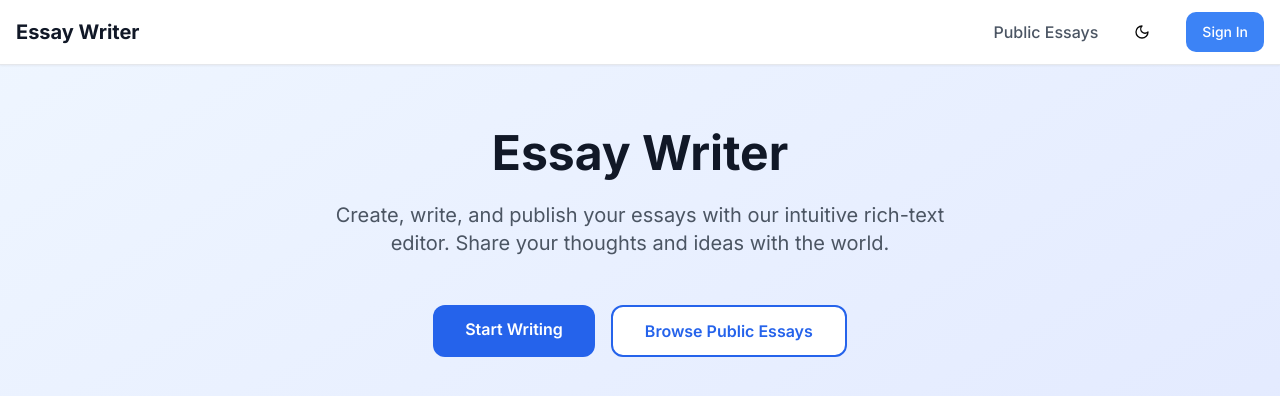
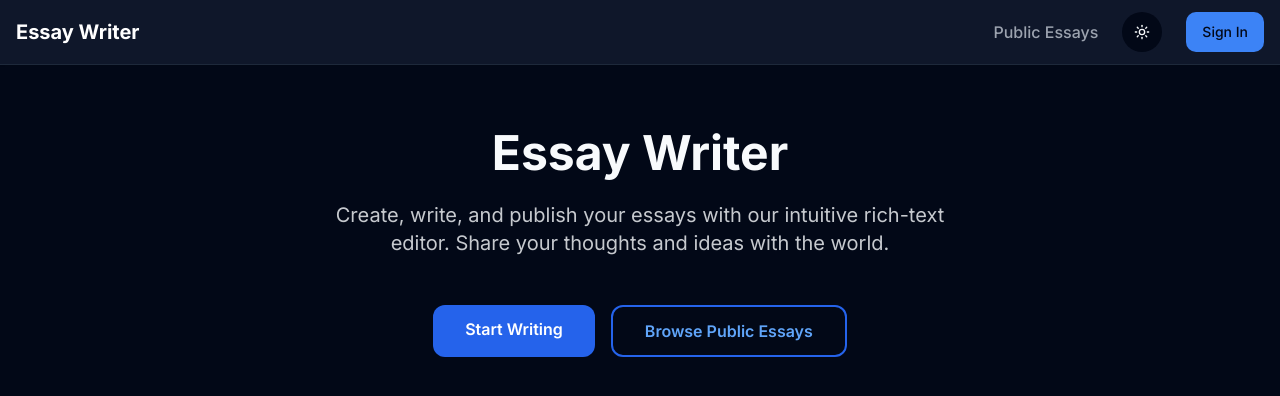
Before and after one commit to prasannashrestha011/Essay-Editor, a Next.js app: page / in a window 1280 px wide. Shown: the top 396 px of the page. Built offline with nearby package versions, Linux system fonts and the light colour scheme; no server answers.

Commit message:
feat: enhance dark blue theme consistency
Update CSS variables and improve component styling for full dark theme coverage

Co-authored-by: Prasanna Shrestha <156085738+prasannashrestha011@users.noreply.github.com>

```diff
--- a/app/dashboard/page.tsx
+++ b/app/dashboard/page.tsx
@@ -5,12 +5,12 @@ import { ProtectedRoute } from "@/components/protected-route"
 export default function DashboardPage() {
   return (
     <ProtectedRoute>
-      <div className="min-h-screen bg-gray-50">
+      <div className="min-h-screen bg-[hsl(var(--background))]">
         <Navigation />
         <div className="container mx-auto px-4 py-8">
           <div className="mb-8">
-            <h1 className="text-3xl font-bold text-gray-900 mb-2">My Dashboard</h1>
-            <p className="text-gray-600">Manage your personal essays and drafts</p>
+            <h1 className="text-3xl font-bold text-[hsl(var(--foreground))] mb-2">My Dashboard</h1>
+            <p className="text-[hsl(var(--foreground))]/70">Manage your personal essays and drafts</p>
           </div>
           <PersonalEssayList />
         </div>
--- a/app/essays/[id]/page.tsx
+++ b/app/essays/[id]/page.tsx
@@ -11,7 +11,7 @@ interface PageProps {
 export default function EssayPage({ params }: PageProps) {
   return (
     <ProtectedRoute>
-      <div className="min-h-screen bg-gray-50">
+      <div className="min-h-screen bg-[hsl(var(--background))]">
         <Navigation />
         <div className="container mx-auto px-4 py-8">
           <EssayViewer essayId={params.id} />
--- a/app/essays/page.tsx
+++ b/app/essays/page.tsx
@@ -3,12 +3,12 @@ import PublicEssayList from "@/components/public-essay-list"
 
 export default function PublicEssaysPage() {
   return (
-    <div className="min-h-screen bg-gray-50">
+    <div className="min-h-screen bg-[hsl(var(--background))]">
       <Navigation />
       <div className="container mx-auto px-4 py-8">
         <div className="mb-8">
-          <h1 className="text-3xl font-bold text-gray-900 mb-2">Public Essays</h1>
-          <p className="text-gray-600">Discover essays shared by our community</p>
+          <h1 className="text-3xl font-bold text-[hsl(var(--foreground))] mb-2">Public Essays</h1>
+          <p className="text-[hsl(var(--foreground))]/70">Discover essays shared by our community</p>
         </div>
         <PublicEssayList />
       </div>
--- a/app/globals.css
+++ b/app/globals.css
@@ -2,47 +2,43 @@
 @tailwind components;
 @tailwind utilities;
 
-/* Updated color scheme for modern, professional design */
+/* Force dark mode for entire app */
 @layer base {
   :root {
-    --background: 0 0% 100%;
-    --foreground: 0 0% 3.6%;
-    --card: 0 0% 100%;
-    --card-foreground: 0 0% 3.6%;
-    --primary: 217 91% 60%;
-    --primary-foreground: 0 0% 100%;
-    --secondary: 217.2 32.6% 17.5%;
-    --secondary-foreground: 210 40% 98%;
-    --muted: 210 40% 96.1%;
-    --muted-foreground: 215.4 16.3% 46.9%;
-    --accent: 217 91% 60%;
-    --accent-foreground: 0 0% 100%;
-    --destructive: 0 84.2% 60.2%;
-    --destructive-foreground: 210 40% 98%;
-    --border: 214.3 31.8% 91.4%;
-    --input: 214.3 31.8% 91.4%;
-    --ring: 217 91% 60%;
-    --radius: 0.75rem;
-  }
-
-  .dark {
+    /* Dark blue theme colors - all using CSS variables, no hardcoded colors */
     --background: 222.2 84% 4.9%;
     --foreground: 210 40% 98%;
     --card: 222.2 84% 4.9%;
     --card-foreground: 210 40% 98%;
     --primary: 217 91% 60%;
-    --primary-foreground: 0 0% 0%;
+    --primary-foreground: 222.2 84% 4.9%;
     --secondary: 217.2 32.6% 17.5%;
     --secondary-foreground: 210 40% 98%;
     --muted: 217.2 32.6% 17.5%;
     --muted-foreground: 215 20.2% 65.1%;
     --accent: 217 91% 60%;
-    --accent-foreground: 0 0% 0%;
+    --accent-foreground: 222.2 84% 4.9%;
     --destructive: 0 62.8% 30.6%;
     --destructive-foreground: 210 40% 98%;
     --border: 217.2 32.6% 17.5%;
-    --input: 217.2 32.6% 17.5%;
-    --ring: 212.7 26.8% 83.9%;
+    --input: 222.2 84% 12%;
+    --ring: 217 91% 60%;
+    --radius: 0.75rem;
+  }
+
+  * {
+    border-color: hsl(var(--border));
+  }
+
+  html {
+    background-color: hsl(var(--background));
+    color: hsl(var(--foreground));
+    color-scheme: dark;
+  }
+
+  body {
+    background-color: hsl(var(--background));
+    color: hsl(var(--foreground));
   }
 }
 
@@ -53,16 +49,17 @@ body {
   height: 100%;
   margin: 0;
   padding: 0;
+  background-color: hsl(var(--background));
+  color: hsl(var(--foreground));
 }
 
-/* Use CSS variables for complete theme coverage */
 body {
   background-color: hsl(var(--background));
   color: hsl(var(--foreground));
   transition: background-color 0.3s ease, color 0.3s ease;
 }
 
-/* React Quill Styles */
+/* React Quill Styles - Dark mode only */
 .ql-editor {
   min-height: 400px;
   font-size: 16px;
@@ -85,44 +82,38 @@ body {
   color: hsl(var(--foreground));
 }
 
-/* Dark mode styles for Quill editor */
-.dark .ql-toolbar {
-  background-color: hsl(var(--card));
-  border-color: hsl(var(--border));
-}
-
-.dark .ql-container {
-  background-color: hsl(var(--card));
-  border-color: hsl(var(--border));
-}
-
-.dark .ql-editor {
-  color: hsl(var(--foreground));
-  background-color: hsl(var(--card));
-}
-
-.dark .ql-editor.ql-blank::before {
+.ql-editor.ql-blank::before {
   color: hsl(var(--muted-foreground));
 }
 
-.dark .ql-toolbar.ql-snow .ql-picker-label {
+.ql-toolbar.ql-snow .ql-picker-label {
   color: hsl(var(--foreground));
 }
 
-.dark .ql-toolbar.ql-snow .ql-stroke {
+.ql-toolbar.ql-snow .ql-stroke {
   stroke: hsl(var(--muted-foreground));
 }
 
-.dark .ql-toolbar.ql-snow .ql-fill {
+.ql-toolbar.ql-snow .ql-fill,
+.ql-toolbar.ql-snow .ql-stroke.ql-fill {
   fill: hsl(var(--muted-foreground));
 }
 
-.dark .ql-toolbar.ql-snow .ql-stroke.ql-fill {
-  fill: hsl(var(--muted-foreground));
+.ql-toolbar.ql-snow .ql-picker {
+  color: hsl(var(--foreground));
 }
 
-.dark .ql-toolbar.ql-snow .ql-picker {
-  color: hsl(var(--foreground));
+.ql-toolbar.ql-snow button:hover,
+.ql-toolbar.ql-snow button:focus,
+.ql-toolbar.ql-snow button.ql-active,
+.ql-toolbar.ql-snow.ql-focus .ql-stroke {
+  stroke: hsl(var(--primary));
+}
+
+.ql-toolbar.ql-snow button:hover .ql-fill,
+.ql-toolbar.ql-snow button:focus .ql-fill,
+.ql-toolbar.ql-snow button.ql-active .ql-fill {
+  fill: hsl(var(--primary));
 }
 
 /* Custom styles for better typography */
@@ -131,6 +122,7 @@ body {
   font-weight: 700;
   margin: 1.5rem 0 0.75rem 0;
   line-height: 1.3;
+  color: hsl(var(--foreground));
 }
 
 .essay-content h2 {
@@ -138,6 +130,7 @@ body {
   font-weight: 700;
   margin: 1.25rem 0 0.5rem 0;
   line-height: 1.4;
+  color: hsl(var(--foreground));
 }
 
 .essay-content h3 {
@@ -145,11 +138,13 @@ body {
   font-weight: 600;
   margin: 1rem 0 0.5rem 0;
   line-height: 1.4;
+  color: hsl(var(--foreground));
 }
 
 .essay-content p {
   margin: 0.75rem 0;
   line-height: 1.8;
+  color: hsl(var(--foreground));
 }
 
 .essay-content ul,
@@ -161,4 +156,35 @@ body {
 .essay-content li {
   margin: 0.5rem 0;
   line-height: 1.8;
+  color: hsl(var(--foreground));
 }
+
+/* Global link styles */
+a {
+  color: hsl(var(--primary));
+}
+
+a:hover {
+  opacity: 0.8;
+}
+
+/* Global button reset */
+button {
+  color: hsl(var(--foreground));
+  background-color: hsl(var(--card));
+  border-color: hsl(var(--border));
+}
+
+/* Input and textarea styles */
+input,
+textarea,
+select {
+  color: hsl(var(--foreground));
+  background-color: hsl(var(--input));
+  border-color: hsl(var(--border));
+}
+
+input::placeholder,
+textarea::placeholder {
+  color: hsl(var(--muted-foreground));
+}
--- a/app/page.tsx
+++ b/app/page.tsx
@@ -3,12 +3,12 @@ import Navigation from "@/components/navigation"
 
 export default function HomePage() {
   return (
-    <div className="min-h-screen bg-gradient-to-br from-blue-50 to-indigo-100 dark:from-slate-950 dark:to-slate-900">
+    <div className="min-h-screen bg-[hsl(var(--background))]">
       <Navigation />
       <div className="container mx-auto px-4 py-16">
         <div className="text-center">
-          <h1 className="text-5xl font-bold text-gray-900 dark:text-white mb-6">Essay Writer</h1>
-          <p className="text-xl text-gray-600 dark:text-gray-300 mb-12 max-w-2xl mx-auto">
+          <h1 className="text-5xl font-bold text-[hsl(var(--foreground))] mb-6">Essay Writer</h1>
+          <p className="text-xl text-[hsl(var(--foreground))]/80 mb-12 max-w-2xl mx-auto">
             Create, write, and publish your essays with our intuitive rich-text editor. Share your thoughts and ideas
             with the world.
           </p>
@@ -16,13 +16,13 @@ export default function HomePage() {
           <div className="flex flex-col sm:flex-row gap-4 justify-center">
             <Link
               href="/write"
-              className="bg-blue-600 hover:bg-blue-700 dark:bg-blue-600 dark:hover:bg-blue-700 text-white font-semibold py-3 px-8 rounded-lg transition-colors duration-200"
+              className="bg-blue-600 hover:bg-blue-700 text-white font-semibold py-3 px-8 rounded-lg transition-colors duration-200"
             >
               Start Writing
             </Link>
             <Link
               href="/essays"
-              className="bg-white dark:bg-slate-800 hover:bg-gray-50 dark:hover:bg-slate-700 text-blue-600 dark:text-blue-400 font-semibold py-3 px-8 rounded-lg border-2 border-blue-600 dark:border-blue-400 transition-colors duration-200"
+              className="bg-[hsl(var(--card))] hover:bg-[hsl(var(--card))]/90 text-blue-400 font-semibold py-3 px-8 rounded-lg border-2 border-blue-600 transition-colors duration-200"
             >
               Browse Public Essays
             </Link>
--- a/app/write/page.tsx
+++ b/app/write/page.tsx
@@ -5,7 +5,7 @@ import { ProtectedRoute } from "@/components/protected-route"
 export default function WritePage() {
   return (
     <ProtectedRoute>
-      <div className="min-h-screen bg-gray-50">
+      <div className="min-h-screen bg-[hsl(var(--background))]">
         <Navigation />
         <div className="container mx-auto py-8">
           <EssayEditor />
--- a/components/navigation.tsx
+++ b/components/navigation.tsx
@@ -28,10 +28,10 @@ export default function Navigation() {
   }
 
   return (
-    <nav className="bg-white dark:bg-slate-900 shadow-sm border-b border-gray-200 dark:border-slate-800 transition-colors">
+    <nav className="bg-slate-900 shadow-sm border-b border-slate-800 transition-colors">
       <div className="container mx-auto px-4">
         <div className="flex justify-between items-center h-16">
-          <Link href="/" className="text-xl font-bold text-gray-900 dark:text-white">
+          <Link href="/" className="text-xl font-bold text-white">
             Essay Writer
           </Link>
 
@@ -39,9 +39,7 @@ export default function Navigation() {
             <Link
               href="/essays"
               className={`font-medium transition-colors ${
-                isActive("/essays") && !isActive("/dashboard")
-                  ? "text-blue-600 dark:text-blue-400"
-                  : "text-gray-600 dark:text-gray-400 hover:text-blue-600 dark:hover:text-blue-400"
+                isActive("/essays") && !isActive("/dashboard") ? "text-blue-400" : "text-gray-400 hover:text-blue-400"
               }`}
             >
               Public Essays
@@ -52,9 +50,7 @@ export default function Navigation() {
                 <Link
                   href="/write"
                   className={`font-medium transition-colors ${
-                    isActive("/write")
-                      ? "text-blue-600 dark:text-blue-400"
-                      : "text-gray-600 dark:text-gray-400 hover:text-blue-600 dark:hover:text-blue-400"
+                    isActive("/write") ? "text-blue-400" : "text-gray-400 hover:text-blue-400"
                   }`}
                 >
                   Write
@@ -62,16 +58,12 @@ export default function Navigation() {
                 <Link
                   href="/dashboard"
                   className={`font-medium transition-colors flex items-center gap-1 ${
-                    isActive("/dashboard")
-                      ? "text-blue-600 dark:text-blue-400"
-                      : "text-gray-600 dark:text-gray-400 hover:text-blue-600 dark:hover:text-blue-400"
+                    isActive("/dashboard") ? "text-blue-400" : "text-gray-400 hover:text-blue-400"
                   }`}
                 >
                   Dashboard
                   {essays.length > 0 && (
-                    <span className="bg-gray-200 dark:bg-slate-700 text-gray-700 dark:text-gray-300 text-xs px-2 py-0.5 rounded-full">
-                      {essays.length}
-                    </span>
+                    <span className="bg-slate-700 text-gray-300 text-xs px-2 py-0.5 rounded-full">{essays.length}</span>
                   )}
                 </Link>
               </>
--- a/contexts/theme-context.tsx
+++ b/contexts/theme-context.tsx
@@ -58,5 +58,5 @@ export function ThemeProvider({ children }: ThemeProviderProps) {
     applyTheme(newTheme)
   }
 
-  return <ThemeContext.Provider value={{ theme, toggleTheme }}>{children}</ThemeContext.Provider>
+  return <ThemeContext.Provider value={{ theme: "dark" }}>{children}</ThemeContext.Provider>
 }
```
Also changed, not shown: components/essay-list.tsx (+16 -13 lines), components/essay-viewer.tsx (+11 -9 lines), components/login-form.tsx (+9 -5 lines).
